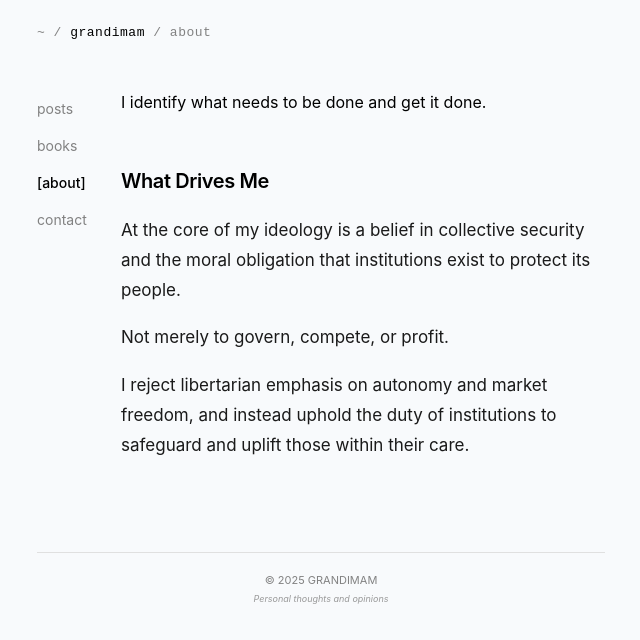
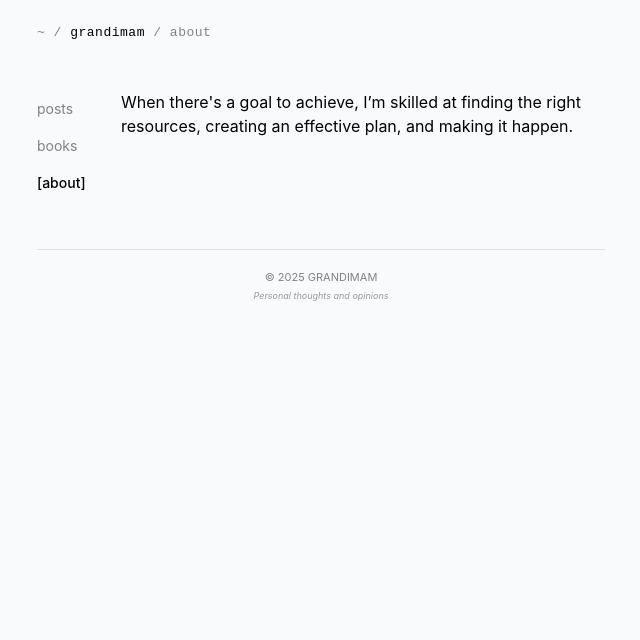
Before and after one commit to grandimam/blog, a Next.js app: page /about in a window 1280 px wide. Shown: the top 640 px of the page, without its empty margins (319-959 px from the left). Built offline with nearby package versions, Linux system fonts and the light colour scheme.

Commit message:
removed contact details

```diff
--- a/src/app/about/page.tsx
+++ b/src/app/about/page.tsx
@@ -39,46 +39,9 @@ export default function AboutPage() {
         <main className="mobile-main" style={{ flex: 1, paddingTop: "24px" }}>
           <div style={{ fontSize: "16px", lineHeight: "1.5", color: "#000" }}>
             <p style={{ margin: "0 0 16px 0" }}>
-              I identify what needs to be done and get it done.
+              When there's a goal to achieve, I’m skilled at finding the right
+              resources, creating an effective plan, and making it happen.
             </p>
-
-            <section style={{ margin: "32px 0", padding: "20px 0" }}>
-              <h2
-                style={{
-                  fontSize: "20px",
-                  fontWeight: "600",
-                  margin: "0 0 20px 0",
-                  color: "#000",
-                  letterSpacing: "-0.02em",
-                }}
-              >
-                What Drives Me
-              </h2>
-
-              <div
-                style={{
-                  fontSize: "17px",
-                  lineHeight: "1.75",
-                  color: "#1a1a1a",
-                }}
-              >
-                <p style={{ margin: "0 0 18px 0" }}>
-                  At the core of my ideology is a belief in collective security
-                  and the moral obligation that institutions exist to protect
-                  its people.
-                </p>
-
-                <p style={{ margin: "0 0 18px 0" }}>
-                  Not merely to govern, compete, or profit.
-                </p>
-
-                <p style={{ margin: "0" }}>
-                  I reject libertarian emphasis on autonomy and market freedom,
-                  and instead uphold the duty of institutions to safeguard and
-                  uplift those within their care.
-                </p>
-              </div>
-            </section>
           </div>
         </main>
       </div>
--- a/src/app/contact/page.tsx
+++ /dev/null
@@ -1,81 +0,0 @@
-import { Header } from '@/components/Header';
-import { Sidebar } from '@/components/Sidebar';
-import { Footer } from '@/components/Footer';
-
-export default function ContactPage() {
-  return (
-    <div
-      className="mobile-container"
-      style={{
-        maxWidth: '600px',
-        margin: '0 auto',
-        padding: '12px 16px',
-        fontFamily: '-apple-system, BlinkMacSystemFont, "Segoe UI", Helvetica, Arial, sans-serif'
-      }}
-    >
-      <Header breadcrumb="contact" />
-
-      <div style={{ display: 'flex', gap: '24px' }}>
-        <Sidebar currentPage="contact" />
-
-        <main className="mobile-main" style={{ flex: 1 }}>
-          <div style={{ fontSize: '14px', lineHeight: '1.5', color: '#000' }}>
-            <p style={{ margin: '0 0 24px 0' }}>
-              Get in touch
-            </p>
-
-            <div style={{ margin: '0' }}>
-              <div style={{ margin: '12px 0', display: 'flex', alignItems: 'center', gap: '8px' }}>
-                <span style={{ fontSize: '14px' }}>✉</span>
-                <a
-                  href="mailto:hello@grandimam.dev"
-                  style={{ color: '#000', textDecoration: 'none' }}
-                >
-                  hello@grandimam.dev
-                </a>
-              </div>
-
-              <div style={{ margin: '12px 0', display: 'flex', alignItems: 'center', gap: '8px' }}>
-                <span style={{ fontSize: '14px' }}>💼</span>
-                <a
-                  href="https://linkedin.com/in/grandimam"
-                  style={{ color: '#000', textDecoration: 'none' }}
-                  target="_blank"
-                  rel="noopener noreferrer"
-                >
-                  linkedin.com/in/grandimam
-                </a>
-              </div>
-
-              <div style={{ margin: '12px 0', display: 'flex', alignItems: 'center', gap: '8px' }}>
-                <span style={{ fontSize: '14px' }}>🐙</span>
-                <a
-                  href="https://github.com/grandimam"
-                  style={{ color: '#000', textDecoration: 'none' }}
-                  target="_blank"
-                  rel="noopener noreferrer"
-                >
-                  github.com/grandimam
-                </a>
-              </div>
-
-              <div style={{ margin: '12px 0', display: 'flex', alignItems: 'center', gap: '8px' }}>
-                <span style={{ fontSize: '14px' }}>🐦</span>
-                <a
-                  href="https://twitter.com/grandimam"
-                  style={{ color: '#000', textDecoration: 'none' }}
-                  target="_blank"
-                  rel="noopener noreferrer"
-                >
-                  @grandimam
-                </a>
-              </div>
-            </div>
-          </div>
-        </main>
-      </div>
-
-      <Footer />
-    </div>
-  );
-}
--- a/src/components/Header.tsx
+++ b/src/components/Header.tsx
@@ -1,14 +1,13 @@
 interface HeaderProps {
   breadcrumb?: string;
-  currentPage?: 'posts' | 'books' | 'about' | 'contact';
+  currentPage?: 'posts' | 'books' | 'about';
 }
 
 export function Header({ breadcrumb, currentPage = 'posts' }: HeaderProps) {
   const navItems = [
     { id: 'posts', label: 'posts', href: '/' },
     { id: 'books', label: 'books', href: '/books' },
-    { id: 'about', label: 'about', href: '/about' },
-    { id: 'contact', label: 'contact', href: '/contact' }
+    { id: 'about', label: 'about', href: '/about' }
   ];
 
   return (
--- a/src/components/Sidebar.tsx
+++ b/src/components/Sidebar.tsx
@@ -1,13 +1,12 @@
 interface SidebarProps {
-  currentPage?: 'posts' | 'books' | 'about' | 'contact';
+  currentPage?: 'posts' | 'books' | 'about';
 }
 
 export function Sidebar({ currentPage = 'posts' }: SidebarProps) {
   const navItems = [
     { id: 'posts', label: 'posts', href: '/' },
     { id: 'books', label: 'books', href: '/books' },
-    { id: 'about', label: 'about', href: '/about' },
-    { id: 'contact', label: 'contact', href: '/contact' }
+    { id: 'about', label: 'about', href: '/about' }
   ];
 
   return (
```
Also changed, not shown: 1 other file (tests, documents, lock files or other folders).
